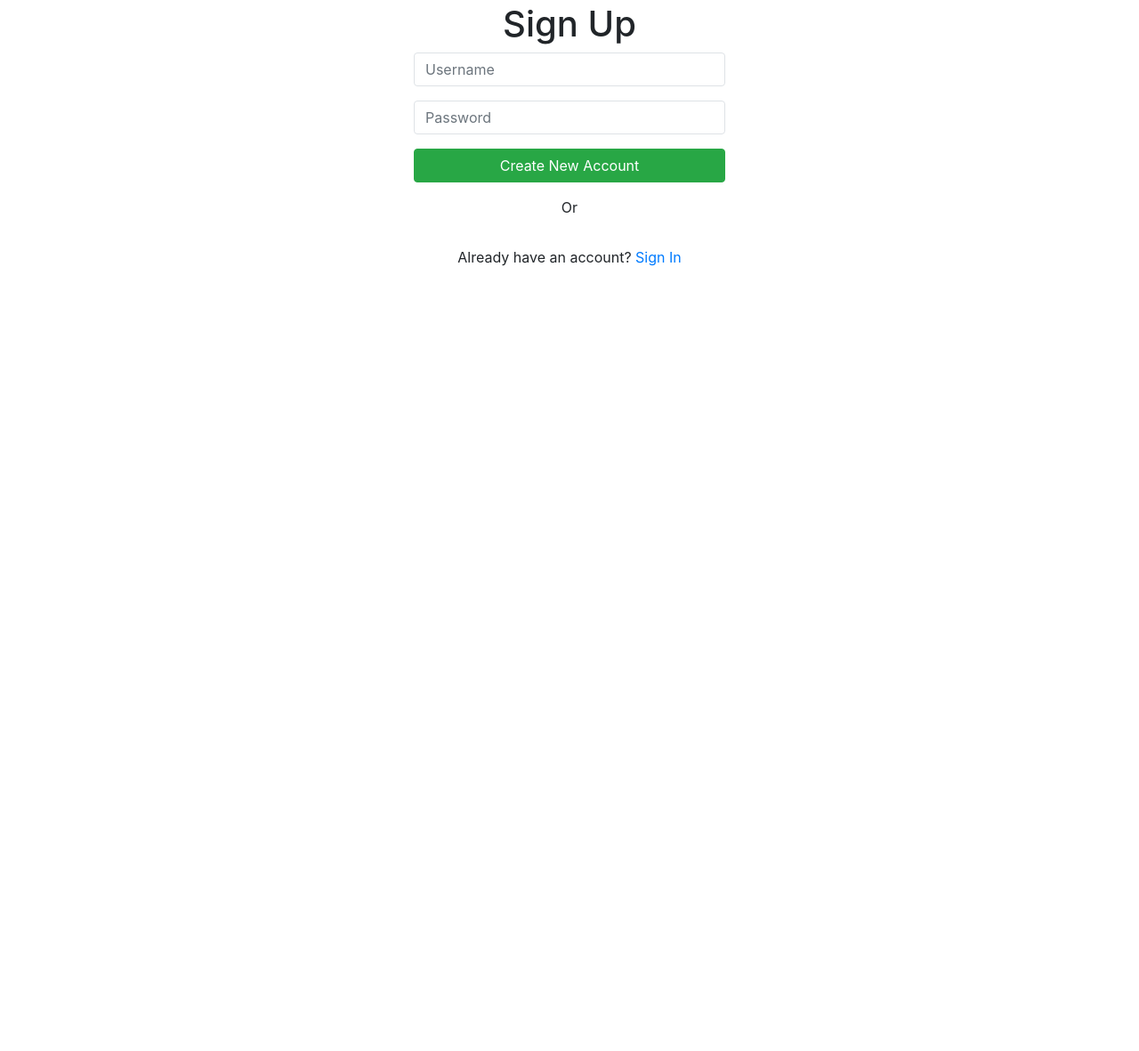
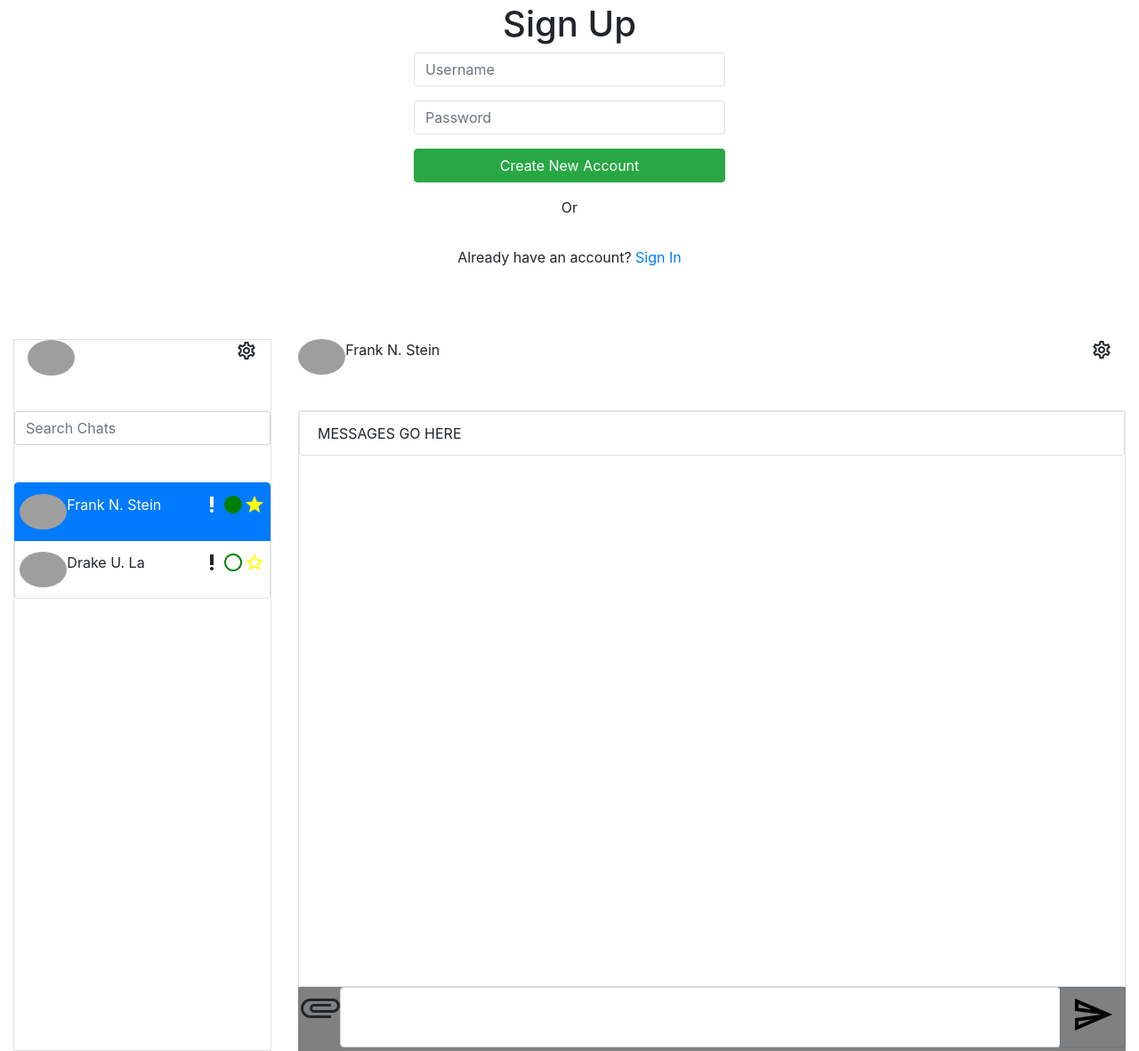
Before and after one commit to DuncanT98/SENG-513-Project, a plain HTML site: page public/index.html in a window 1280 px wide. Shown: the part 469-1650 px from the top of the page at 89% size. Before the commit the page ends 850 px from the top, so only its background shows below. Drawn offline with nearby package versions, Linux system fonts and the light colour scheme; grey boxes are pictures that could not be loaded.

Commit message:
Added another section for chat list and history

```diff
--- /dev/null
+++ b/public/css/style.css
@@ -0,0 +1,34 @@
+body {
+    margin: 0;
+    height: 100vh;
+}
+
+.h-10 {
+    height: 10%;
+}
+
+.h-20{
+    height: 20%;
+}
+
+.h-90 {
+    height: 90%;
+}
+
+.h-80{
+    height: 80%;
+}
+
+img {
+    object-fit: cover;
+    height:40px;
+
+}
+
+#notOnline, #online {
+    color: green;
+}
+
+#notFavourite, #favourite {
+    color: yellow;
+}
--- a/public/index.html
+++ b/public/index.html
@@ -4,8 +4,11 @@
         <title>Chat Application</title>
         <meta charset="utf-8">
         <meta name="viewport" content="width=device-width, initial-scale=1">
+        <link href="https://fonts.googleapis.com/icon?family=Material+Icons+Outlined|Material+Icons+Round"rel="stylesheet">
         <link rel="stylesheet" href="https://cdn.jsdelivr.net/npm/bootstrap@4.3.1/dist/css/bootstrap.min.css" integrity="sha384-ggOyR0iXCbMQv3Xipma34MD+dH/1fQ784/j6cY/iJTQUOhcWr7x9JvoRxT2MZw1T" crossorigin="anonymous">
-      </head>
+        <link type="text/css" rel="stylesheet" href="css/style.css">
+
+    </head>
     <body>
         <section id="signIn"  class="py-3 py-lg-5 text-center">
         <div class="container">
@@ -60,5 +63,84 @@
             </div>
             </section>
 
+            <section id="homePage" class="vh-100">
+                <div class="container-fluid h-100 d-flex flex-column">
+                    <div class="row justify-content-center flex-grow-1">
+                        <div id="leftSideBar" class="col-sm-12 col-lg-3 h-sm-100">
+                        <div id="leftSideBarContainer" class="container-fluid h-100 border">
+                            <div class="row h-20">
+                                <div class="col">
+                                <div class="row h-50">
+                                    <img src="https://bootdey.com/img/Content/avatar/avatar1.png" class="col-auto rounded-circle">
+                                    <span class="col-auto material-icons-outlined ml-auto">settings</span>
+                                </div>
+                                <div class="row h-50" >
+                                    <input type="text" class="form-control rounded" placeholder="Search Chats">
+                                </div>
+                                </div>
+                            </div>
+                            <div class="row h-80">
+                                <ul id="chatList" class="list-group w-100">
+                                    <li class="chat-list-item list-group-item active">
+                                        <div class="chat-list-item-wrapper row">
+                                            <img src="https://bootdey.com/img/Content/avatar/avatar1.png" class="rounded-circle">
+                                            <p class="name">Frank N. Stein</p>
+                                            <span id="newMessageIcon" class="material-icons-outlined ml-auto">priority_high</span>
+                                            <span id="notOnline" class="material-icons-outlined" hidden>circle</span>
+                                            <span id="online" class="material-icons-round">circle</span>
+                                            <span id="notFavourite" class="material-icons-outlined" hidden>star_outline</span>
+                                            <span id="favourite" class="material-icons-outlined">star</span>
+                                        </div>
+                                    </li>
+                                    <li class="chat-list-item list-group-item">
+                                        <div class="chat-list-item-wrapper row">
+                                            <img src="https://bootdey.com/img/Content/avatar/avatar1.png" class="rounded-circle">
+                                            <p class="name">Drake U. La</p>
+                                            <span id="newMessageIcon" class="material-icons-outlined ml-auto">priority_high</span>
+                                            <span id="notOnline" class="material-icons-outlined">circle</span>
+                                            <span id="online" class="material-icons-round" hidden>circle</span>
+                                            <span id="notFavourite" class="material-icons-outlined">star_outline</span>
+                                            <span id="favourite" class="material-icons-outlined"hidden>star</span>
+                                        </div>
+                                    </li>
 
+                                </ul>
+                            </div>
+
+                        </div>
+                        </div>
+                        <div id="rightSideBar" class="col-sm-12 col-lg-9">
+                        <div id="chatHistorySide" class="container-fluid h-100">
+                             <div class="row h-10">
+                                <img src="https://bootdey.com/img/Content/avatar/avatar1.png" class="rounded-circle">
+                                <p class="name">Frank N. Stein</p>
+                                <span class="col-auto material-icons-outlined ml-auto">settings</span>
+                            </div>
+                            <div class="row h-90">
+                                <div class="col">
+                                <div class="row h-90">
+                                    <ul id="messages" class="list-group border w-100">
+                                        <li class="list-group-item">MESSAGES GO HERE</li>
+                                    </ul>
+                                </div>
+                                <div class="row h-10" style="background-color:grey;">
+                                    <div class="input-group mb-3">
+                                        <div class="input-group-prepend">
+                                            <span class="material-icons-outlined" style="font-size: 48px;">attachment</span>
+                                        </div>
+                                        <input type="text" class="h-100 form-control rounded">
+                                        <div class="input-group-append">
+                                          <button class="btn btn-outline-secondary" type="button">
+                                              <span class="material-icons-outlined" style="font-size: 48px; color:black;">send</span></button>
+                                        </div>
+                                      </div>
+                                </div>
+                                </div>
+                            </div>
+
+                        </div>
+                        </div>
+                    </div>
+                </div>
+            </section>
     </body>
```
